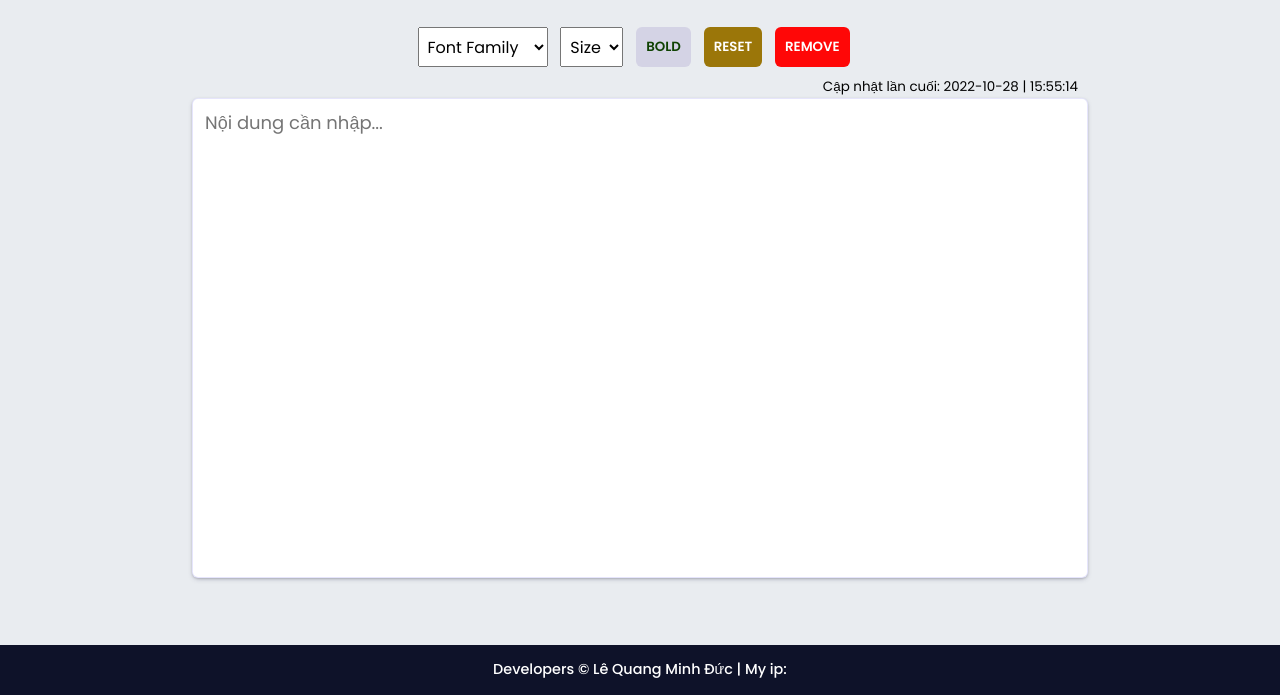
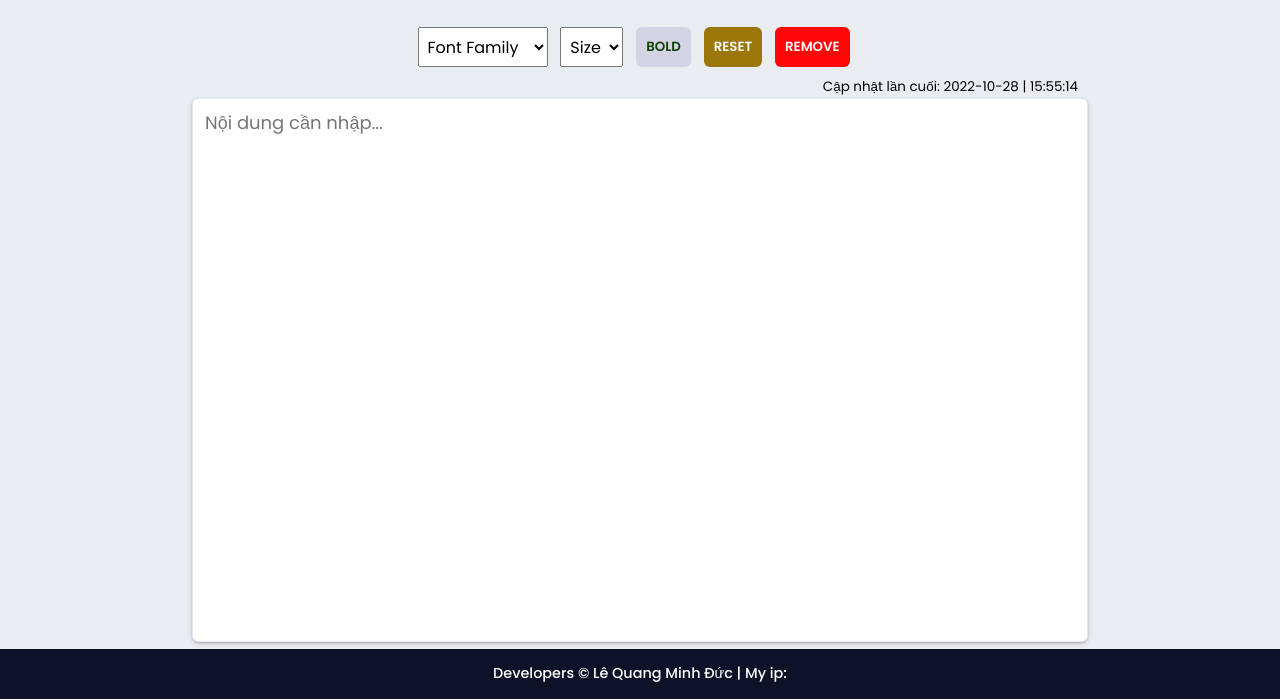
Before and after one commit to ogdp/notepad, a plain HTML site: page index.html in a window 1280 px wide. Shown: the part 141-840 px from the top of the page. Drawn offline with Linux system fonts and the light colour scheme; no server answers; a web font is replaced by a local one.

Commit message:
height vh content
height vh content

```diff
--- a/style.css
+++ b/style.css
@@ -163,7 +163,7 @@ small,
   border-color: aliceblue;
   resize: none;
   padding: 10px 12px;
-  height: 60vh;
+  height: 68vh;
   border-color: rgb(10, 6, 219, 0.1);
   border-radius: 6px;
   box-shadow: rgba(50, 50, 93, 0.25) 0px 2px 5px -1px,
```
